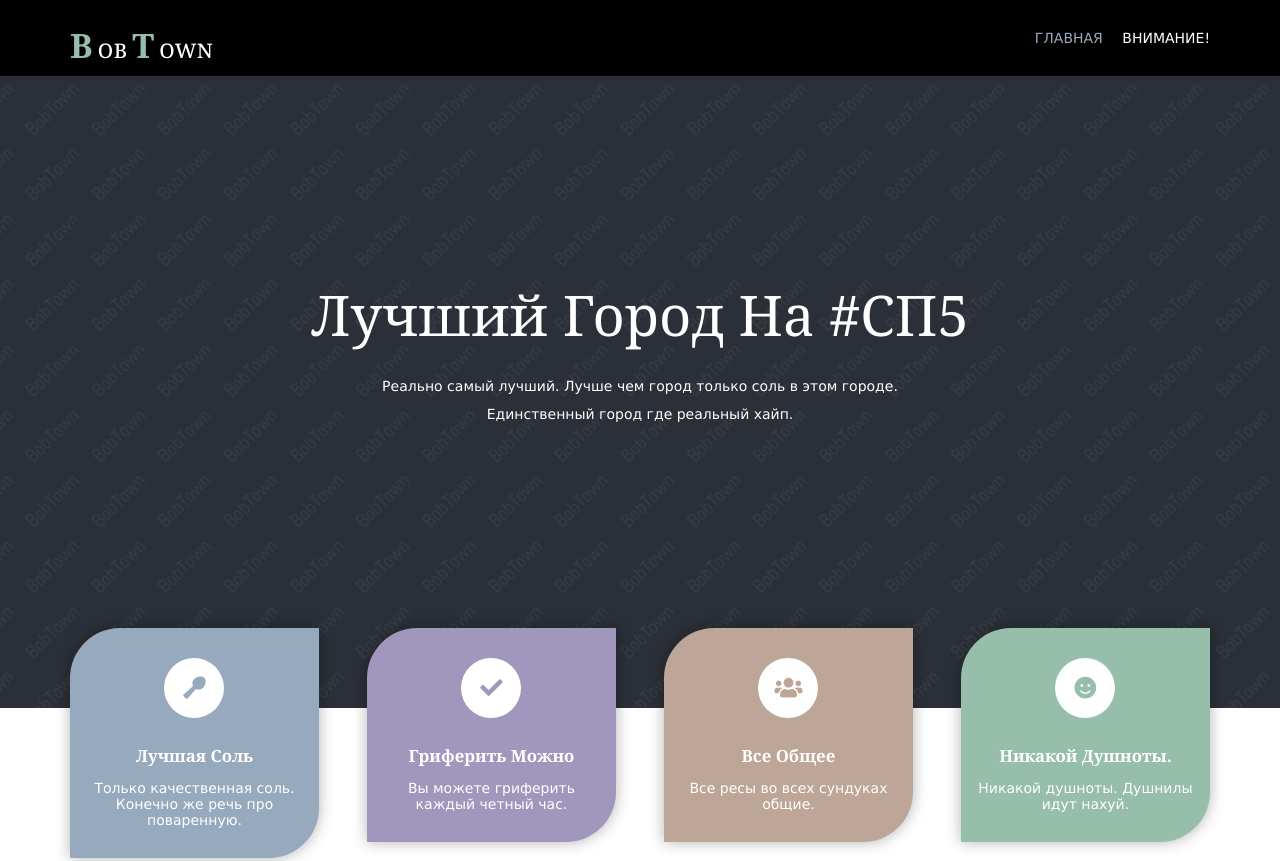
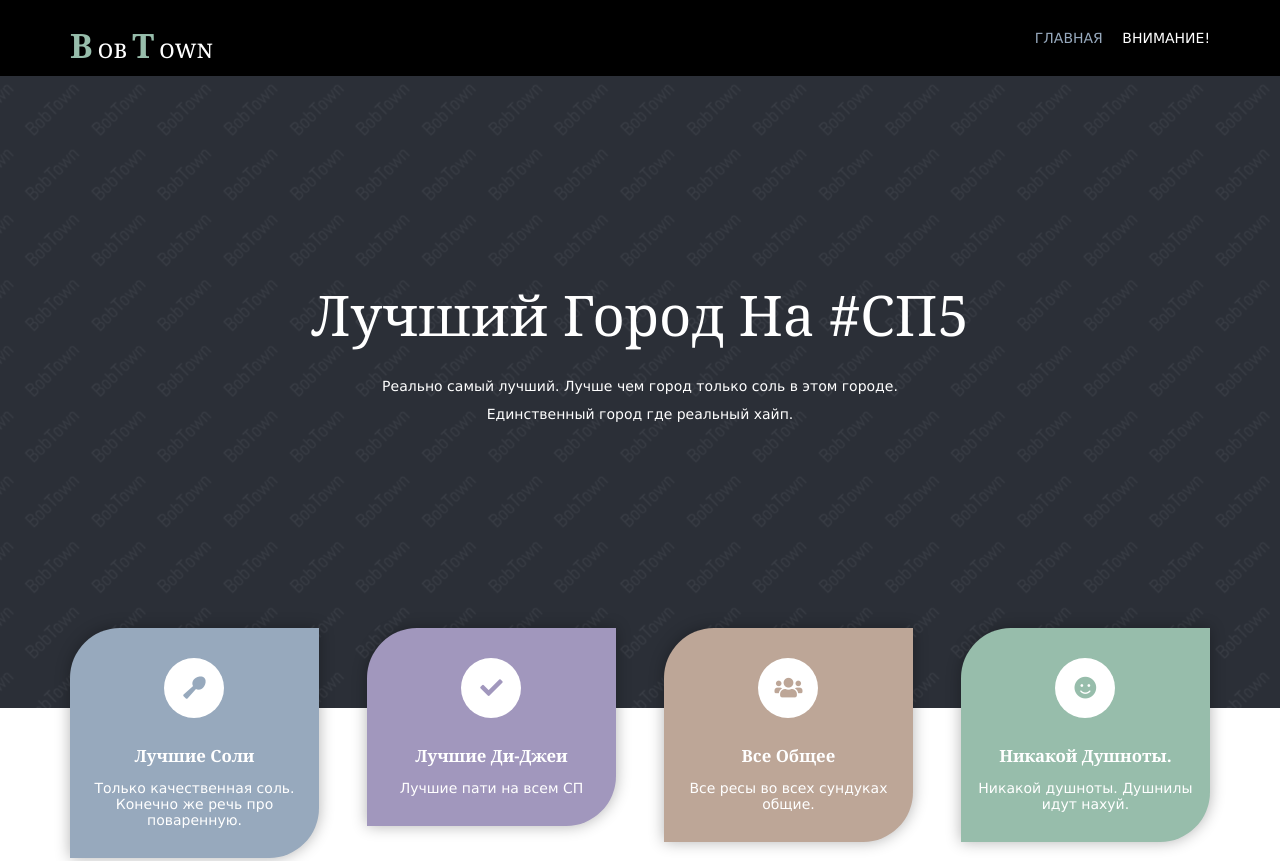
Before and after one commit to nickblet/bobtown, a plain HTML site: page index.html in a window 1280 px wide. Shown: the top 861 px of the page. Drawn offline with Linux system fonts and the light colour scheme.

Commit message:
Update index.html

```diff
--- a/index.html
+++ b/index.html
@@ -36,14 +36,14 @@
       <ul class="nospace group btmspace-80 elements elements-four">
         <li class="one_quarter">
           <article><a href="#"><i class="fas fa-utensil-spoon"></i></a>
-            <h6 class="heading">Лучшая Соль</h6>
+            <h6 class="heading">Лучшие Соли</h6>
             <p>Только качественная соль. Конечно же речь про поваренную.</p>
           </article>
         </li>
         <li class="one_quarter">
           <article><a href="#"><i class="fas fa-check"></i></a>
-            <h6 class="heading">Гриферить Можно</h6>
-            <p>Вы можете гриферить каждый четный час.</p>
+            <h6 class="heading">Лучшие Ди-Джеи</h6>
+            <p>Лучшие пати на всем СП</p>
           </article>
         </li>
         <li class="one_quarter">
```
